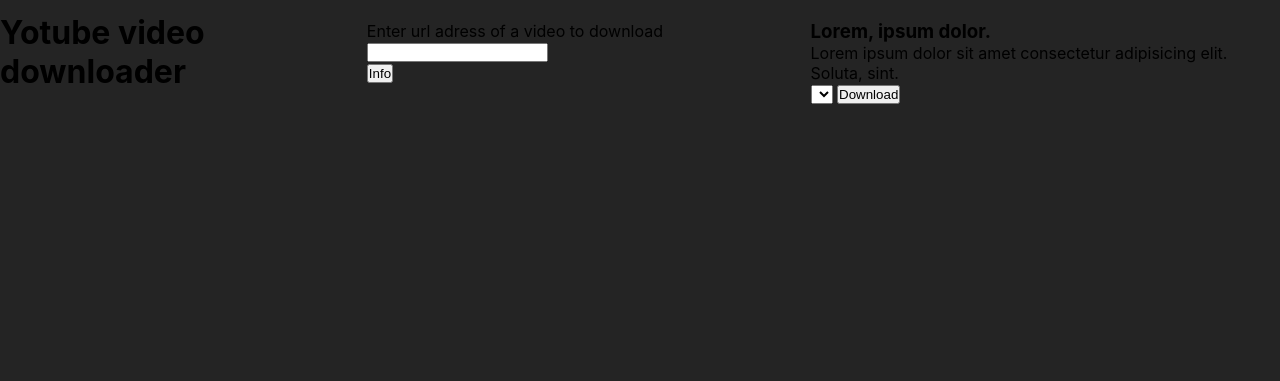
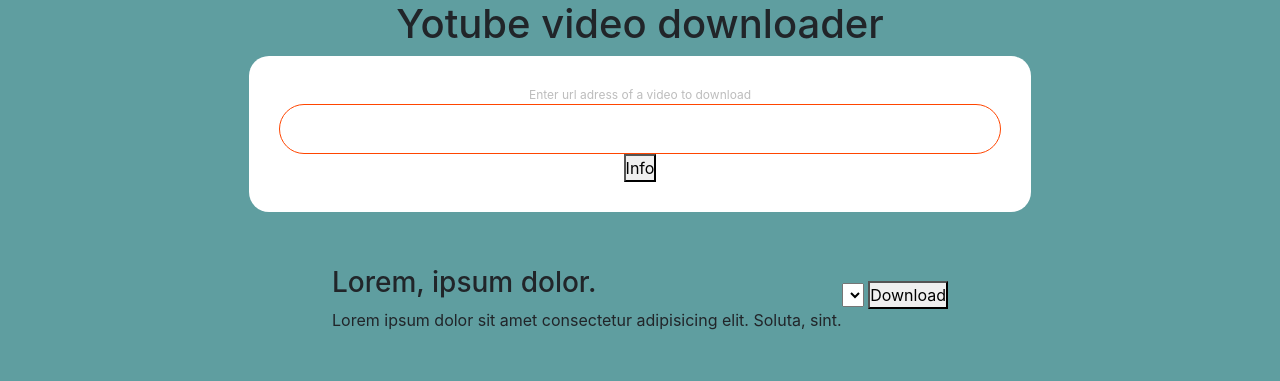
Before and after one commit to farruh-dev/video_downloader_youtube, a website: page public/index.html in a window 1280 px wide. Drawn offline with nearby package versions, Linux system fonts and the light colour scheme.

Commit message:
repair server

```diff
--- a/public/index.html
+++ b/public/index.html
@@ -5,22 +5,26 @@
     <meta charset="UTF-8">
     <meta http-equiv="X-UA-Compatible" content="IE=edge">
     <meta name="viewport" content="width=device-width, initial-scale=1.0">
+    <link href="https://cdn.jsdelivr.net/npm/bootstrap@5.0.0/dist/css/bootstrap.min.css" rel="stylesheet"
+        integrity="sha384-wEmeIV1mKuiNpC+IOBjI7aAzPcEZeedi5yW5f2yOq55WWLwNGmvvx4Um1vskeMj0" crossorigin="anonymous">
+    <link rel="stylesheet" href="https://use.fontawesome.com/releases/v5.15.3/css/all.css"
+        integrity="sha384-SZXxX4whJ79/gErwcOYf+zWLeJdY/qpuqC4cAa9rOGUstPomtqpuNWT9wdPEn2fk" crossorigin="anonymous">
     <link rel="stylesheet" href="./style/style.css">
     <title>Video downloader</title>
 </head>
 
 <body>
+    <section id="mainSection">
+        <div class="container">
+
             <div class="header">
                 <h1>Yotube video downloader</h1>
             </div>
+
             <div class="form">
-        <div class="form-elem">
                     <label for="videoUrl">Enter url adress of a video to download</label>
                     <input type="text" id="videoUrl">
-        </div>
-        <div class="form-elem">
                     <button type="button" id="get-info-btn">Info</button>
-        </div>
             </div>
             <div class="video-data">
                 <div class="data">
@@ -38,6 +42,12 @@
                     <button id="downloadBtn">Download</button>
                 </div>
             </div>
+        </div>
+    </section>
+
+    <script src="https://cdn.jsdelivr.net/npm/bootstrap@5.0.2/dist/js/bootstrap.bundle.min.js"
+        integrity="sha384-MrcW6ZMFYlzcLA8Nl+NtUVF0sA7MsXsP1UyJoMp4YLEuNSfAP+JcXn/tWtIaxVXM" crossorigin="anonymous">
+    </script>
 
     <script type="text/javascript">
         const host = 'http://localhost:5000/';
--- a/public/style/style.scss
+++ b/public/style/style.scss
@@ -5,9 +5,52 @@
 }
 
 body{
-    background-color: #242424;
+    background-color: cadetblue;
+    font-family: -apple-system, BlinkMacSystemFont, 'Segoe UI', Roboto, Oxygen, Ubuntu, Cantarell, 'Open Sans', 'Helvetica Neue', sans-serif;
+}
+
+.container{
     display: flex;
     align-items: center;
     justify-content: center;
-    font-family: -apple-system, BlinkMacSystemFont, 'Segoe UI', Roboto, Oxygen, Ubuntu, Cantarell, 'Open Sans', 'Helvetica Neue', sans-serif;
+    flex-direction: column;
+
+    .header{
+        margin-left: auto;
+        margin-right: auto;
+    }
+
+    .form{
+        display: flex;
+        align-items: center;
+        justify-content: center;
+        flex-direction: column;
+        padding: 30px;
+        background-color: #fff;
+        border-radius: 20px;
+        width: 70%;
+
+        label{
+            font-size: 12px;
+            color: #bdbdbd;
+        }
+
+        #videoUrl{
+            width: 100%;
+            height: 50px;
+            outline: none;
+            border: 1px solid orangered;
+            border-radius: 25px;
+            padding: 5px;
+            font-size: 16px;
+        }
+
+    }
+    .video-data{
+        display: flex;
+        align-items: center;
+        justify-content: center;
+        padding: 30px;
+
+    }
 }
```
Also changed, not shown: public/style/style.css, 1 other file. Lines whose indentation alone changed are shown as unchanged.
